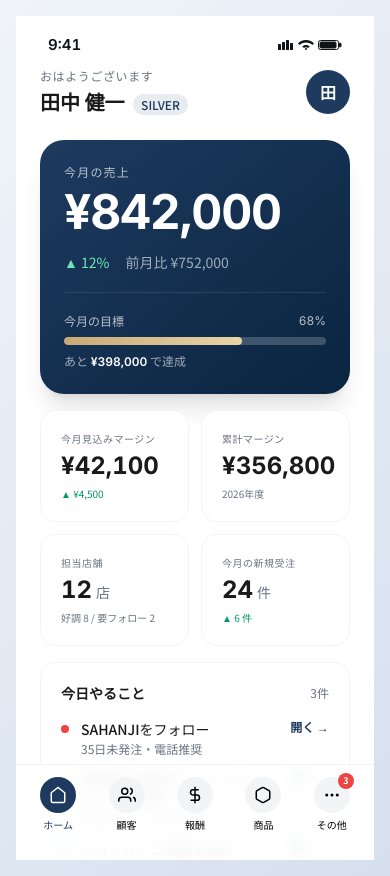
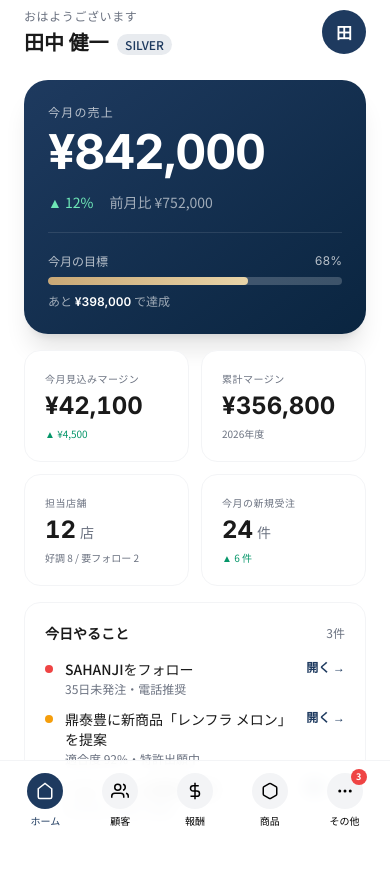
Before and after one commit to ekanbe/marui-ranger-mock, a plain HTML site: page index.html in a window 390 px wide. After the commit the page ends 844 px from the top, so only its background shows below. Drawn offline with nearby package versions, Linux system fonts and the light colour scheme.

Commit message:
スマホ対応を強化（iOS Safari dvh / セーフエリア / ステータスバー）

```diff
--- a/index.html
+++ b/index.html
@@ -44,7 +44,9 @@ tailwind.config = {
     font-family: 'Noto Sans JP', sans-serif;
     background: linear-gradient(135deg, #F0F4FA 0%, #D6E0EE 100%);
     min-height: 100vh;
+    min-height: 100dvh;
     -webkit-font-smoothing: antialiased;
+    overscroll-behavior: none;
   }
   .num { font-family: 'Inter', sans-serif; font-feature-settings: 'tnum'; }
   .phone-frame {
@@ -57,13 +59,18 @@ tailwind.config = {
     overflow: hidden;
   }
   @media (max-width: 430px) {
+    body { padding: 0 !important; background: #FFFFFF; }
     .phone-frame {
       width: 100vw;
       height: 100vh;
+      height: 100dvh;
       border-radius: 0;
       box-shadow: none;
     }
     .desktop-only { display: none !important; }
+    .mobile-hide { display: none !important; }
+    .bottom-nav { padding-bottom: max(env(safe-area-inset-bottom), 12px) !important; }
+    .screen-inner { padding-top: max(env(safe-area-inset-top), 8px); }
   }
   .notch {
     position: absolute;
@@ -152,8 +159,8 @@ tailwind.config = {
 
   <div class="screen-area" id="screenArea">
 
-    <!-- ステータスバー -->
-    <div class="status-bar">
+    <!-- ステータスバー（デスクトップのみ表示・実機では端末のステータスバーに譲る） -->
+    <div class="status-bar mobile-hide">
       <span class="num">9:41</span>
       <span class="flex items-center gap-1">
         <svg width="16" height="10" viewBox="0 0 16 10" fill="currentColor"><rect x="0" y="4" width="3" height="6" rx="0.5"/><rect x="4" y="2" width="3" height="8" rx="0.5"/><rect x="8" y="0" width="3" height="10" rx="0.5"/><rect x="12" y="3" width="3" height="7" rx="0.5"/></svg>
@@ -1261,7 +1268,7 @@ tailwind.config = {
   <div id="toast" class="toast"></div>
 
   <!-- ボトムナビ -->
-  <nav class="absolute bottom-0 left-0 right-0 bg-white/90 backdrop-blur border-t border-ink-100 px-2 py-2 pb-6">
+  <nav class="bottom-nav absolute bottom-0 left-0 right-0 bg-white/90 backdrop-blur border-t border-ink-100 px-2 py-2 pb-6">
     <div class="flex justify-around">
       <button onclick="goTo('home')" id="tab-home" class="tab-btn flex-1 flex flex-col items-center gap-1 py-1 tab-active">
         <div class="tab-icon w-9 h-9 rounded-full bg-ink-100 flex items-center justify-center transition-colors">
```
